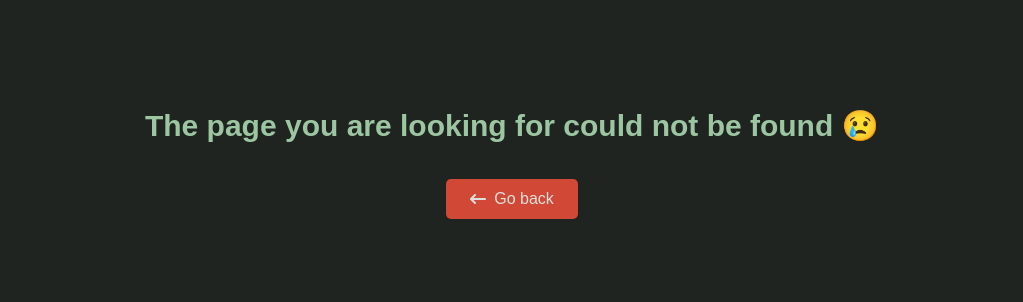
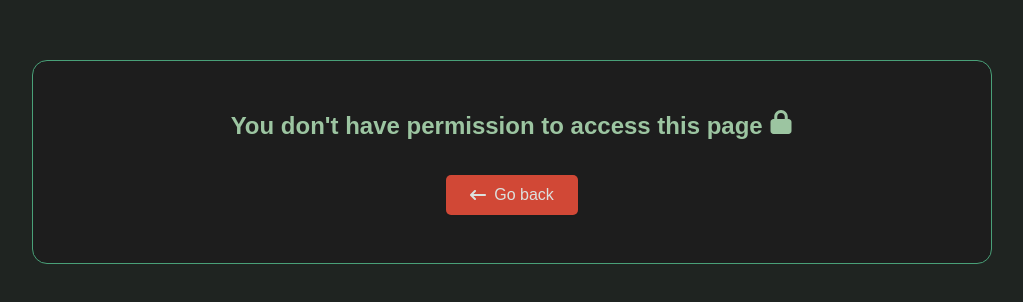
Before and after one commit to BrainTireFire/Praca-dyplomowa, a React (Vite) app in the folder frontend/: page /forbidden in a window 1280 px wide. Shown: the part 238-540 px from the top of the page, without its empty margins (128-1151 px from the left). Built offline with nearby package versions, Linux system fonts and the light colour scheme.

Commit message:
Forbidden page, queryClient move to file

```diff
--- a/frontend/src/App.tsx
+++ b/frontend/src/App.tsx
@@ -7,14 +7,7 @@ import "./App.css";
 import GlobalStyles from "./styles/GlobalStyles";
 import Router from "./Router";
 import i18n from "./i18n/i18n";
-
-const queryClient = new QueryClient({
-  defaultOptions: {
-    queries: {
-      staleTime: 0,
-    },
-  },
-});
+import queryClient from "./queryClient";
 
 function App() {
   return (
--- a/frontend/src/Router.tsx
+++ b/frontend/src/Router.tsx
@@ -11,11 +11,12 @@ import Characters from "./pages/Characters";
 import Campagins from "./pages/campaign/Campagins";
 import CampaginInstance from "./pages/campaign/CampaignInstance";
 import Profile from "./pages/account/Profile";
-import NotFound from "./pages/NotFound";
+import NotFound from "./pages/errors/NotFound";
 import ForgotPassword from "./pages/account/ForgotPassword";
 import PasswordChanged from "./pages/account/PasswordChanged";
 import HomebrewCreatePower from "./pages/homebrew/HomebrewCreatePower";
 import ProtectedRoute from "./features/account/ProtectedRoute";
+import Forbidden from "./pages/errors/Forbidden";
 
 export default function Router() {
   return (
@@ -46,6 +47,7 @@ export default function Router() {
         <Route path="forgotPassword" element={<ForgotPassword />} />
         <Route path="changedPassword" element={<PasswordChanged />} />
         <Route path="home" element={<Home />} />
+        <Route path="forbidden" element={<Forbidden />} />
         <Route path="*" element={<NotFound />} />
       </Routes>
     </BrowserRouter>
--- /dev/null
+++ b/frontend/src/pages/errors/Forbidden.tsx
@@ -0,0 +1,64 @@
+import styled from "styled-components";
+
+import Button from "../../ui/interactive/Button";
+import Heading from "../../ui/text/Heading";
+import { FaArrowLeftLong } from "react-icons/fa6";
+import { FaLock } from "react-icons/fa6";
+import { useNavigate } from "react-router-dom";
+
+const StyledForbidden = styled.main`
+  height: 100vh;
+  background-color: var(--color-main-background);
+  display: flex;
+  align-items: center;
+  justify-content: center;
+  padding: 4.8rem;
+`;
+
+const Box = styled.div`
+  background-color: var(--color-navbar);
+  border: 1px solid var(--color-border);
+  border-radius: var(--border-radius-md);
+  padding: 4.8rem;
+  flex: 0 1 96rem;
+  text-align: center;
+
+  @media (max-width: 600px) {
+    padding: 3.2rem;
+    flex: 0 1 100%;
+  }
+
+  & h1 {
+    margin-bottom: 3.2rem;
+    font-size: 2.4rem;
+  }
+`;
+
+const CenteredContainer = styled.div`
+  display: flex;
+  align-items: center;
+  justify-content: center;
+  flex-direction: row;
+  gap: 0.8rem;
+`;
+
+function Forbidden() {
+  const navigate = useNavigate();
+
+  return (
+    <StyledForbidden>
+      <Box>
+        <Heading as="h1">
+          You don't have permission to access this page <FaLock />
+        </Heading>
+        <Button onClick={() => navigate("/")} size="large" variation="primary">
+          <CenteredContainer>
+            <FaArrowLeftLong /> Go back
+          </CenteredContainer>
+        </Button>
+      </Box>
+    </StyledForbidden>
+  );
+}
+
+export default Forbidden;
--- a/frontend/src/pages/NotFound.tsx
+++ b/frontend/src/pages/errors/NotFound.tsx
@@ -1,13 +1,13 @@
 import styled from "styled-components";
 
-import { useMoveBack } from "../hooks/useMoveBack";
-import Button from "../ui/interactive/Button";
-import Heading from "../ui/text/Heading";
+import { useMoveBack } from "../../hooks/useMoveBack";
+import Button from "../../ui/interactive/Button";
+import Heading from "../../ui/text/Heading";
 import { FaArrowLeftLong } from "react-icons/fa6";
 
 const StyledPageNotFound = styled.main`
   height: 100vh;
-  background-color: var(--color-grey-50);
+  background-color: var(--color-main-background);
   display: flex;
   align-items: center;
   justify-content: center;
@@ -15,9 +15,8 @@ const StyledPageNotFound = styled.main`
 `;
 
 const Box = styled.div`
-  /* box */
-  background-color: var(--color-grey-0);
-  border: 1px solid var(--color-grey-100);
+  background-color: var(--color-navbar);
+  border: 1px solid var(--color-border);
   border-radius: var(--border-radius-md);
 
   padding: 4.8rem;
--- /dev/null
+++ b/frontend/src/queryClient.ts
@@ -0,0 +1,30 @@
+import { QueryCache, QueryClient } from "@tanstack/react-query";
+import { toast } from "react-hot-toast";
+
+const queryClient = new QueryClient({
+  //   queryCache: new QueryCache({
+  //     onError: (error, query) => {
+  //       if (error.message === "Unauthorized") {
+  //         window.location.replace("/");
+  //       } else {
+  //         toast.error(error.message || "An error occurred");
+  //       }
+  //     },
+  //   }),
+  defaultOptions: {
+    queries: {
+      staleTime: 0,
+    },
+    // mutations: {
+    //   onError: (error: any) => {
+    //     if (error.message === "Unauthorized") {
+    //       window.location.replace("/");
+    //     } else {
+    //       toast.error(error.message || "An error occurred");
+    //     }
+    //   },
+    // },
+  },
+});
+
+export default queryClient;
--- a/frontend/src/services/apiAdmin.ts
+++ b/frontend/src/services/apiAdmin.ts
@@ -19,6 +19,10 @@ export async function getUsersWithRoles(): Promise<UserWithRoleDto> {
     throw new Error("Unauthorized");
   }
 
+  if (response.status === 403) {
+    throw new Error("Forbidden");
+  }
+
   if (!response.ok) {
     throw new Error(`Error: ${response.status}`);
   }
```
